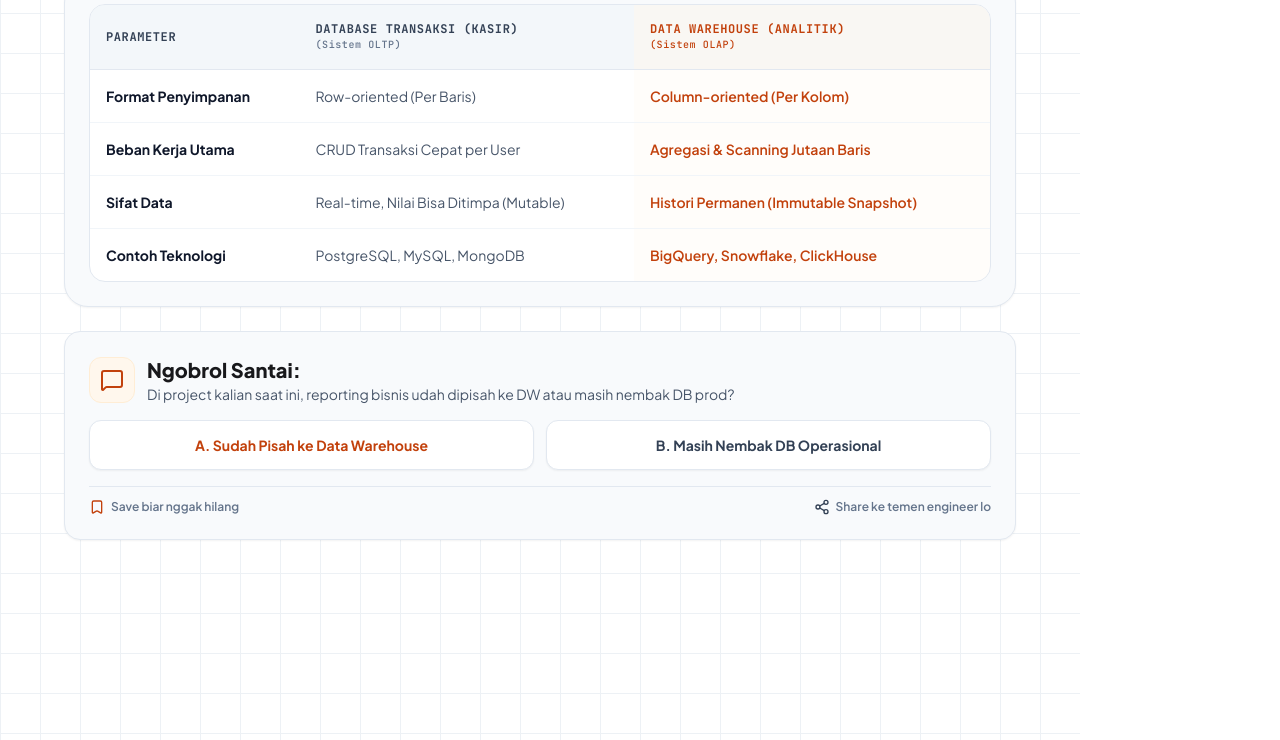
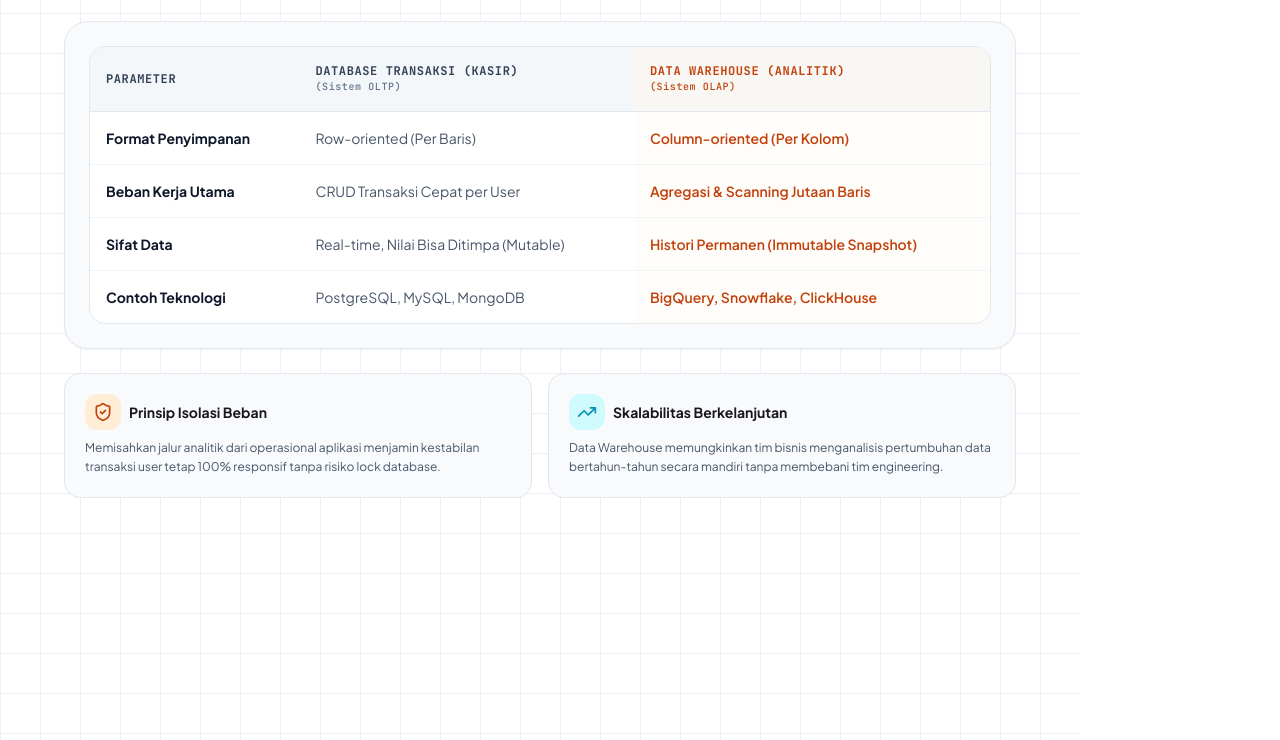
Before and after one commit to Cloumus30/social-studio-ai, a website: page projects/data-warehouse/slides/slide-6-komparasi-cta.html in a window 1280 px wide. Shown: the part 467-1207 px from the top of the page. Drawn offline with nearby package versions, Linux system fonts and the light colour scheme.

Commit message:
refactor(slide-6): hapus kartu pertanyaan/diskusi sebelum slide CTA dan ganti dengan kesimpulan prinsip arsitektur

```diff
--- a/projects/data-warehouse/slides/slide-6-komparasi-cta.html
+++ b/projects/data-warehouse/slides/slide-6-komparasi-cta.html
@@ -44,14 +44,14 @@
     </div>
   </header>
 
-  <!-- BODY CONTENT (50/50 SPLIT: MATRIKS KOMPARASI + CTA) -->
+  <!-- BODY CONTENT (MATRIKS KOMPARASI + PRINSIP ARSITEKTUR) -->
   <main class="relative z-10 my-auto flex flex-col gap-6 py-2">
     <div>
       <h2 class="text-4xl font-extrabold tracking-tight text-[#18181b]">
-        Rangkuman Simpel: Siapa Pakai Apa?
+        Matriks Komparasi: Transaksi vs Analitik
       </h2>
       <p class="text-lg text-slate-600 mt-1">
-        Biar gampang kebayang perbedaannya di level arsitektur engineering:
+        Perbandingan karakteristik arsitektur antara database transaksi aplikasi dan gudang data:
       </p>
     </div>
 
@@ -98,30 +98,30 @@
       </div>
     </div>
 
-    <!-- CTA & DISCUSSION CARD -->
-    <div class="p-6 rounded-2xl bg-[#f8fafc] border border-slate-200 shadow-sm space-y-4">
-      <div class="flex items-center gap-3">
-        <div class="p-2.5 rounded-xl bg-orange-50 text-[#c2410c] border border-orange-100">
-          <i data-lucide="message-square" class="w-6 h-6"></i>
+    <!-- KESIMPULAN ARSITEKTUR (PENGGANTI KARTU PERTANYAAN) -->
+    <div class="grid grid-cols-2 gap-4">
+      <div class="p-5 rounded-2xl bg-[#f8fafc] border border-slate-200 flex flex-col justify-between shadow-xs">
+        <div class="flex items-center gap-2 mb-2">
+          <span class="p-2 rounded-xl bg-orange-100 text-[#c2410c]">
+            <i data-lucide="shield-check" class="w-5 h-5"></i>
+          </span>
+          <h4 class="font-bold text-sm text-[#18181b]">Prinsip Isolasi Beban</h4>
         </div>
-        <div>
-          <h3 class="text-xl font-extrabold text-[#18181b]">Ngobrol Santai:</h3>
-          <p class="text-sm text-slate-600">Di project kalian saat ini, reporting bisnis udah dipisah ke DW atau masih nembak DB prod?</p>
-        </div>
+        <p class="text-xs text-slate-600 leading-relaxed">
+          Memisahkan jalur analitik dari operasional aplikasi menjamin kestabilan transaksi user tetap 100% responsif tanpa risiko lock database.
+        </p>
       </div>
 
-      <div class="grid grid-cols-2 gap-3">
-        <div class="p-3.5 rounded-xl bg-white border border-slate-200 text-center font-bold text-sm text-[#c2410c] shadow-sm">
-          A. Sudah Pisah ke Data Warehouse
+      <div class="p-5 rounded-2xl bg-[#f8fafc] border border-slate-200 flex flex-col justify-between shadow-xs">
+        <div class="flex items-center gap-2 mb-2">
+          <span class="p-2 rounded-xl bg-cyan-100 text-[#0891b2]">
+            <i data-lucide="trending-up" class="w-5 h-5"></i>
+          </span>
+          <h4 class="font-bold text-sm text-[#18181b]">Skalabilitas Berkelanjutan</h4>
         </div>
-        <div class="p-3.5 rounded-xl bg-white border border-slate-200 text-center font-bold text-sm text-slate-700 shadow-sm">
-          B. Masih Nembak DB Operasional
-        </div>
-      </div>
-
-      <div class="border-t border-slate-200 pt-3 flex items-center justify-between text-xs text-slate-500 font-semibold">
-        <span class="flex items-center gap-1.5"><i data-lucide="bookmark" class="w-4 h-4 text-[#c2410c]"></i> Save biar nggak hilang</span>
-        <span class="flex items-center gap-1.5"><i data-lucide="share-2" class="w-4 h-4 text-slate-700"></i> Share ke temen engineer lo</span>
+        <p class="text-xs text-slate-600 leading-relaxed">
+          Data Warehouse memungkinkan tim bisnis menganalisis pertumbuhan data bertahun-tahun secara mandiri tanpa membebani tim engineering.
+        </p>
       </div>
     </div>
   </main>
```
